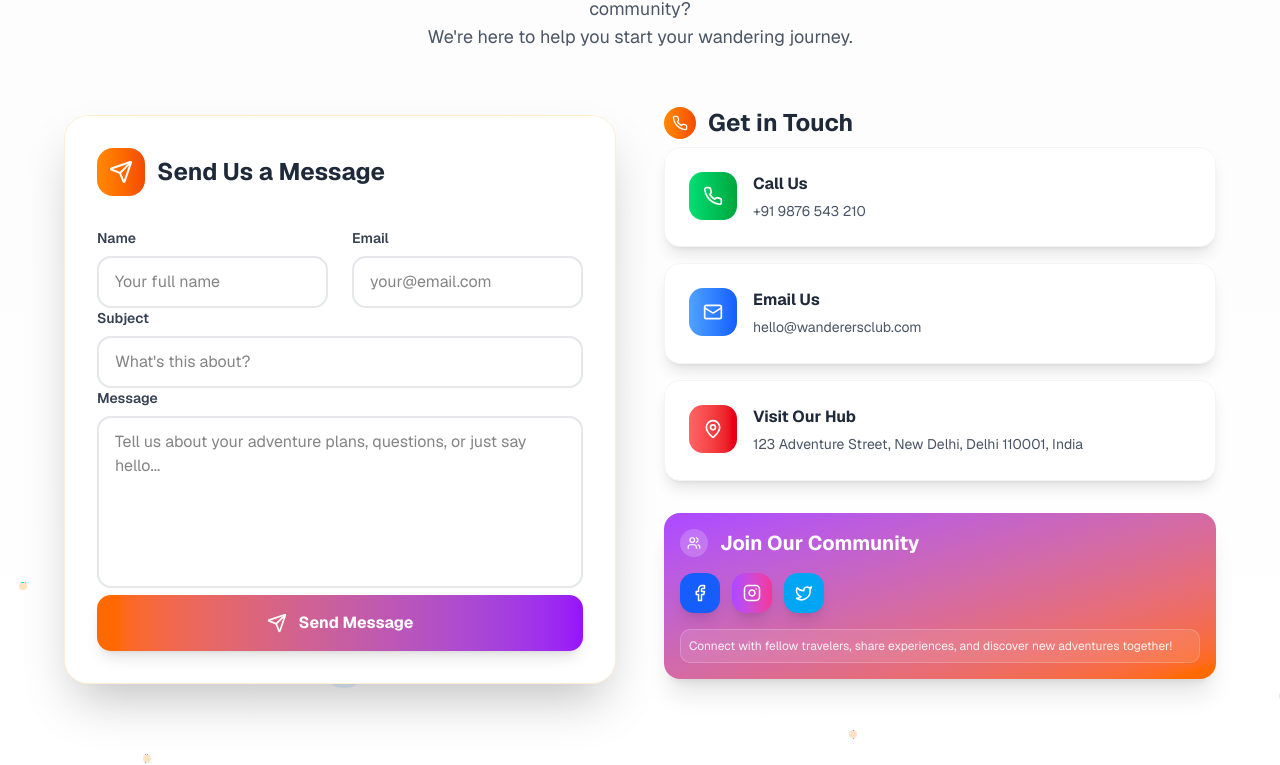
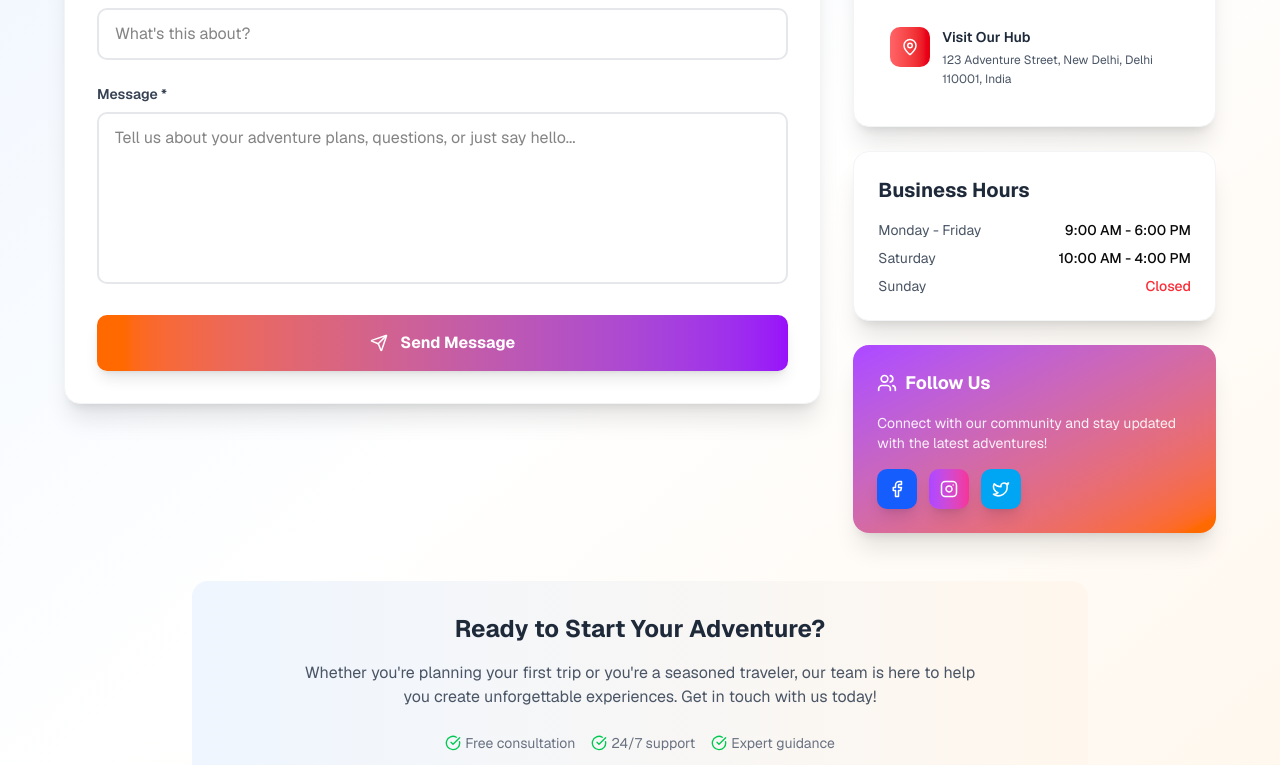
Before and after one commit to nishantraj1202/Wanderer, a Next.js app: page / in a window 1280 px wide. Shown: the part 5818-6583 px from the top of the page. Built offline with nearby package versions, Linux system fonts and the light colour scheme.

Commit message:
updated contact us UI

```diff
--- a/app/componentss/contact.tsx
+++ b/app/componentss/contact.tsx
@@ -1,6 +1,6 @@
 'use client';
 
-import React, { useState, useEffect, ChangeEvent, FormEvent } from 'react';
+import React, { useState, useEffect, ChangeEvent } from 'react';
 import {
   Send,
   Phone,
@@ -9,9 +9,10 @@ import {
   Facebook,
   Instagram,
   Twitter,
-  MessageCircle,
   Users,
-  Sparkles
+  ArrowLeft,
+  Clock,
+  CheckCircle
 } from 'lucide-react';
 
 interface ContactInfo {
@@ -19,16 +20,16 @@ interface ContactInfo {
   title: string;
   detail: string;
   color: string;
-  bgColor: string;
 }
 
 interface SocialLink {
   icon: React.ElementType;
   color: string;
   label: string;
+  href: string;
 }
 
-const Contact: React.FC = () => {
+const ContactPage: React.FC = () => {
   const [formData, setFormData] = useState({
     name: '',
     email: '',
@@ -36,33 +37,30 @@ const Contact: React.FC = () => {
     message: ''
   });
   const [isSubmitting, setIsSubmitting] = useState(false);
-  const [particles, setParticles] = useState<
-    { id: number; x: number; y: number; size: number; delay: number }[]
-  >([]);
+  const [isSubmitted, setIsSubmitted] = useState(false);
   const [mounted, setMounted] = useState(false);
 
   useEffect(() => {
     setMounted(true);
   }, []);
 
-  useEffect(() => {
-    const newParticles = Array.from({ length: 12 }, (_, i) => ({
-      id: i,
-      x: Math.random() * 100,
-      y: Math.random() * 100,
-      size: Math.random() * 3 + 1,
-      delay: Math.random() * 3,
-    }));
-    setParticles(newParticles);
-  }, []);
+  const handleSubmit = async () => {
+    if (!formData.name || !formData.email || !formData.subject || !formData.message) {
+      alert('Please fill in all required fields');
+      return;
+    }
 
-  const handleSubmit = async (e: FormEvent<HTMLFormElement>) => {
-    e.preventDefault();
     setIsSubmitting(true);
+
+    // Simulate API call
     await new Promise(resolve => setTimeout(resolve, 2000));
+
+    setIsSubmitted(true);
     setFormData({ name: '', email: '', subject: '', message: '' });
     setIsSubmitting(false);
-    alert("Message sent successfully! We'll get back to you soon.");
+
+    // Reset success message after 5 seconds
+    setTimeout(() => setIsSubmitted(false), 5000);
   };
 
   const handleInputChange = (e: ChangeEvent<HTMLInputElement | HTMLTextAreaElement>) => {
@@ -75,225 +73,227 @@ const Contact: React.FC = () => {
       icon: Phone,
       title: "Call Us",
       detail: "+91 9876 543 210",
-      color: "from-green-400 to-green-600",
-      bgColor: "bg-green-50"
+      color: "from-green-400 to-green-600"
     },
     {
       icon: Mail,
       title: "Email Us",
       detail: "hello@wanderersclub.com",
-      color: "from-blue-400 to-blue-600",
-      bgColor: "bg-blue-50"
+      color: "from-blue-400 to-blue-600"
     },
     {
       icon: MapPin,
       title: "Visit Our Hub",
       detail: "123 Adventure Street, New Delhi, Delhi 110001, India",
-      color: "from-red-400 to-red-600",
-      bgColor: "bg-red-50"
+      color: "from-red-400 to-red-600"
     }
   ];
 
   const socialLinks: SocialLink[] = [
-    { icon: Facebook, color: "bg-blue-600 hover:bg-blue-700", label: "Facebook" },
-    { icon: Instagram, color: "bg-gradient-to-r from-purple-500 to-pink-500 hover:from-purple-600 hover:to-pink-600", label: "Instagram" },
-    { icon: Twitter, color: "bg-sky-500 hover:bg-sky-600", label: "Twitter" }
+    { icon: Facebook, color: "bg-blue-600 hover:bg-blue-700", label: "Facebook", href: "#" },
+    { icon: Instagram, color: "bg-gradient-to-r from-purple-500 to-pink-500 hover:from-purple-600 hover:to-pink-600", label: "Instagram", href: "#" },
+    { icon: Twitter, color: "bg-sky-500 hover:bg-sky-600", label: "Twitter", href: "#" }
   ];
 
+  const handleBackToHome = () => {
+    // This would typically use router.push('/') or similar navigation
+    console.log('Navigate back to home page');
+  };
+
   return (
-    <section
-      id="contact"
-      className="scroll-mt-24 py-20 bg-gradient-to-b from-muted/30 to-background relative"
-    >
-      {/* Animated Background */}
-      {mounted && (
-        <div className="absolute inset-0 pointer-events-none">
-          {particles.map((particle) => (
-            <div
-              key={particle.id}
-              className="absolute w-2 h-2 bg-orange-300 rounded-full opacity-40 animate-bounce"
-              style={{
-                left: `${particle.x}%`,
-                top: `${particle.y}%`,
-                animationDelay: `${particle.delay}s`,
-                animationDuration: '3s'
-              }}
-            />
-          ))}
-          <div className="absolute top-20 left-10 w-20 h-20 bg-purple-200 rounded-full opacity-30 animate-pulse"></div>
-          <div className="absolute top-40 right-20 w-16 h-16 bg-orange-200 rounded-lg rotate-45 opacity-30 animate-spin-slow"></div>
-          <div className="absolute bottom-32 left-1/4 w-12 h-12 bg-blue-200 rounded-full opacity-40 animate-bounce"></div>
+    <div className="min-h-screen bg-gradient-to-br from-blue-50 via-white to-orange-50">
+      {/* Header */}
+
+
+      <div className="container mx-auto px-6 py-12">
+        {/* Success Message */}
+        {isSubmitted && (
+          <div className="mb-8 bg-green-50 border border-green-200 rounded-xl p-4 flex items-center gap-3 max-w-4xl mx-auto">
+            <CheckCircle size={24} className="text-green-600" />
+            <div>
+              <h3 className="font-semibold text-green-800">Message Sent Successfully!</h3>
+              <p className="text-green-700 text-sm">We'll get back to you within 24 hours.</p>
+            </div>
           </div>
         )}
 
-      <div className="relative z-10 container mx-auto px-6 py-16">
-        {/* Header */}
-        <div className="text-center mb-16">
-          <div className="inline-flex items-center gap-2 mb-4">
-            <Sparkles size={24} className="text-orange-500 animate-spin" />
-            <h1 className="text-4xl md:text-5xl font-bold text-gray-800">
-              Connect with Fellow <span className="text-orange-500">Wanderers</span>
-            </h1>
-            <Sparkles size={24} className="text-purple-500 animate-spin" style={{ animationDelay: '1s' }} />
+        <div className="grid lg:grid-cols-3 gap-8 max-w-6xl mx-auto">
+          {/* Contact Form - Takes 2 columns */}
+          <div className="lg:col-span-2">
+            <div className="bg-white rounded-2xl shadow-xl p-8 border border-gray-100">
+              <div className="flex items-center gap-3 mb-6">
+                <div className="w-10 h-10 bg-gradient-to-r from-orange-400 to-orange-600 rounded-xl flex items-center justify-center">
+                  <Send size={20} className="text-white" />
                 </div>
-          <div className="w-20 h-1 bg-gradient-to-r from-orange-400 to-purple-500 mx-auto mb-6 rounded-full"></div>
-          <p className="text-gray-600 text-lg max-w-2xl mx-auto">
-            Have questions about your next adventure? Want to connect with our community?
-            <br />
-            We're here to help you start your wandering journey.
-          </p>
+                <h2 className="text-2xl font-bold text-gray-800">Send Us a Message</h2>
               </div>
 
-        <div className="grid lg:grid-cols-2 gap-12 max-w-6xl mx-auto items-start">
-          {/* Contact Form */}
-          <div className="order-2 lg:order-1">
-            <div className="bg-white rounded-3xl p-8 shadow-2xl hover:shadow-3xl transition-all duration-500 border border-orange-100 h-full">
-              <div className="flex items-center gap-3 mb-8">
-                <div className="w-12 h-12 bg-gradient-to-r from-orange-400 to-orange-600 rounded-2xl flex items-center justify-center">
-                  <Send size={24} className="text-white" />
-                </div>
-                <h3 className="text-2xl font-bold text-gray-800">Send Us a Message</h3>
-              </div>
               <div className="space-y-6">
-                <form onSubmit={handleSubmit}>
                 <div className="grid md:grid-cols-2 gap-6">
-                    <div className="group">
-                      <label className="block text-sm font-semibold text-gray-700 mb-2">Name</label>
+                  <div>
+                    <label className="block text-sm font-semibold text-gray-700 mb-2">
+                      Full Name *
+                    </label>
                     <input
                       type="text"
                       name="name"
                       value={formData.name}
                       onChange={handleInputChange}
-                        placeholder="Your full name"
-                        className="w-full px-4 py-3 border-2 border-gray-200 rounded-xl focus:border-orange-400 focus:outline-none transition-all duration-300 group-hover:border-gray-300"
-                        required
+                      placeholder="Enter your full name"
+                      className="w-full px-4 py-3 border-2 border-gray-200 rounded-lg focus:border-orange-400 focus:outline-none transition-all duration-300"
                     />
                   </div>
-                    <div className="group">
-                      <label className="block text-sm font-semibold text-gray-700 mb-2">Email</label>
+                  <div>
+                    <label className="block text-sm font-semibold text-gray-700 mb-2">
+                      Email Address *
+                    </label>
                     <input
                       type="email"
                       name="email"
                       value={formData.email}
                       onChange={handleInputChange}
                       placeholder="your@email.com"
-                        className="w-full px-4 py-3 border-2 border-gray-200 rounded-xl focus:border-orange-400 focus:outline-none transition-all duration-300 group-hover:border-gray-300"
-                        required
+                      className="w-full px-4 py-3 border-2 border-gray-200 rounded-lg focus:border-orange-400 focus:outline-none transition-all duration-300"
                     />
                   </div>
                 </div>
-                  <div className="group">
-                    <label className="block text-sm font-semibold text-gray-700 mb-2">Subject</label>
+
+                <div>
+                  <label className="block text-sm font-semibold text-gray-700 mb-2">
+                    Subject *
+                  </label>
                   <input
                     type="text"
                     name="subject"
                     value={formData.subject}
                     onChange={handleInputChange}
                     placeholder="What's this about?"
-                      className="w-full px-4 py-3 border-2 border-gray-200 rounded-xl focus:border-orange-400 focus:outline-none transition-all duration-300 group-hover:border-gray-300"
-                      required
+                    className="w-full px-4 py-3 border-2 border-gray-200 rounded-lg focus:border-orange-400 focus:outline-none transition-all duration-300"
                   />
                 </div>
-                  <div className="group">
-                    <label className="block text-sm font-semibold text-gray-700 mb-2">Message</label>
+
+                <div>
+                  <label className="block text-sm font-semibold text-gray-700 mb-2">
+                    Message *
+                  </label>
                   <textarea
                     name="message"
                     value={formData.message}
                     onChange={handleInputChange}
                     placeholder="Tell us about your adventure plans, questions, or just say hello..."
                     rows={6}
-                      className="w-full px-4 py-3 border-2 border-gray-200 rounded-xl focus:border-orange-400 focus:outline-none transition-all duration-300 group-hover:border-gray-300 resize-none"
-                      required
+                    className="w-full px-4 py-3 border-2 border-gray-200 rounded-lg focus:border-orange-400 focus:outline-none transition-all duration-300 resize-none"
                   />
                 </div>
+
                 <button
-                    type="submit"
+                  onClick={handleSubmit}
                   disabled={isSubmitting}
-                    className="w-full bg-gradient-to-r from-orange-500 to-purple-600 text-white font-bold py-4 px-8 rounded-xl hover:from-orange-600 hover:to-purple-700 transform hover:scale-105 transition-all duration-300 shadow-lg hover:shadow-xl disabled:opacity-50 disabled:cursor-not-allowed flex items-center justify-center gap-3 group"
+                  className="w-full bg-gradient-to-r from-orange-500 to-purple-600 text-white font-bold py-4 px-8 rounded-lg hover:from-orange-600 hover:to-purple-700 transform hover:scale-[1.02] transition-all duration-300 shadow-lg hover:shadow-xl disabled:opacity-50 disabled:cursor-not-allowed flex items-center justify-center gap-3"
                 >
                   {isSubmitting ? (
-                      <div className="w-6 h-6 border-2 border-white border-t-transparent rounded-full animate-spin" />
+                    <div className="w-5 h-5 border-2 border-white border-t-transparent rounded-full animate-spin" />
                   ) : (
-                      <Send size={20} className="group-hover:translate-x-1 transition-transform" />
+                    <Send size={18} />
                   )}
-                    {isSubmitting ? 'Sending...' : 'Send Message'}
+                  {isSubmitting ? 'Sending Message...' : 'Send Message'}
                 </button>
-                </form>
               </div>
             </div>
           </div>
-          {/* Contact Info & Community */}
-          <div className="order-1 lg:order-2 space-y-8 flex flex-col h-full -mt-2">
-            {/* Get in Touch */}
-            <div>
-              <div className="flex items-center gap-3 mb-2">
-                <div className="w-8 h-8 bg-gradient-to-r from-orange-400 to-orange-600 rounded-full flex items-center justify-center ">
-                  <Phone size={16} className="text-white" />
-                </div>
-                <h3 className="text-2xl font-bold text-gray-800">Get in Touch</h3>
-              </div>
+
+          {/* Contact Info Sidebar */}
+          <div className="space-y-6">
+            {/* Contact Details */}
+            <div className="bg-white rounded-2xl shadow-xl p-6 border border-gray-100">
+              <h3 className="text-xl font-bold text-gray-800 mb-4">Get in Touch</h3>
               <div className="space-y-4">
                 {contactInfo.map((info, index) => (
-                  <div
-                    key={index}
-                    className="bg-white p-6 rounded-2xl shadow-lg hover:shadow-xl transition-all duration-300 hover:scale-105 border border-gray-100 group"
-                  >
-                    <div className="flex items-start gap-4">
-                      <div className={`w-12 h-12 bg-gradient-to-r ${info.color} rounded-xl flex items-center justify-center group-hover:scale-110 transition-transform`}>
-                        <info.icon size={20} className="text-white" />
+                  <div key={index} className="flex items-start gap-3 p-3 rounded-lg hover:bg-gray-50 transition-colors">
+                    <div className={`w-10 h-10 bg-gradient-to-r ${info.color} rounded-lg flex items-center justify-center flex-shrink-0`}>
+                      <info.icon size={18} className="text-white" />
                     </div>
                     <div>
-                        <h4 className="font-bold text-gray-800 mb-1 group-hover:text-orange-600 transition-colors">
-                          {info.title}
-                        </h4>
-                        <p className="text-gray-600 text-sm leading-relaxed">
-                          {info.detail}
-                        </p>
-                      </div>
+                      <h4 className="font-semibold text-gray-800 text-sm">{info.title}</h4>
+                      <p className="text-gray-600 text-xs mt-1 leading-relaxed">{info.detail}</p>
                     </div>
                   </div>
                 ))}
               </div>
             </div>
-            {/* Join Community */}
-            <div className="bg-gradient-to-br from-purple-500 to-orange-500 p-4 rounded-2xl text-white shadow-xl flex-1 flex flex-col justify-center w-full">
-              <div className="flex items-center gap-3 mb-4">
-                <div className="w-7 h-7 bg-white/20 rounded-full flex items-center justify-center">
-                  <Users size={14} className="text-white" />
+
+            {/* Business Hours */}
+            <div className="bg-white rounded-2xl shadow-xl p-6 border border-gray-100">
+              <h3 className="text-xl font-bold text-gray-800 mb-4">Business Hours</h3>
+              <div className="space-y-2 text-sm">
+                <div className="flex justify-between">
+                  <span className="text-gray-600">Monday - Friday</span>
+                  <span className="font-medium">9:00 AM - 6:00 PM</span>
                 </div>
-                <h3 className="text-xl font-bold">Join Our Community</h3>
+                <div className="flex justify-between">
+                  <span className="text-gray-600">Saturday</span>
+                  <span className="font-medium">10:00 AM - 4:00 PM</span>
                 </div>
-              <div className="flex gap-3 mb-4">
+                <div className="flex justify-between">
+                  <span className="text-gray-600">Sunday</span>
+                  <span className="font-medium text-red-500">Closed</span>
+                </div>
+              </div>
+            </div>
+
+            {/* Social Links */}
+            <div className="bg-gradient-to-br from-purple-500 to-orange-500 rounded-2xl shadow-xl p-6 text-white">
+              <div className="flex items-center gap-2 mb-4">
+                <Users size={20} />
+                <h3 className="text-lg font-bold">Follow Us</h3>
+              </div>
+              <p className="text-white/90 text-sm mb-4">
+                Connect with our community and stay updated with the latest adventures!
+              </p>
+              <div className="flex gap-3">
                 {socialLinks.map((social, index) => (
-                  <button
+                  <a
                     key={index}
-                    className={`w-10 h-10 ${social.color} rounded-xl flex items-center justify-center transform hover:scale-110 hover:-translate-y-1 transition-all duration-300 shadow-lg hover:shadow-xl group`}
+                    href={social.href}
+                    className={`w-10 h-10 ${social.color} rounded-lg flex items-center justify-center transform hover:scale-110 transition-all duration-300 shadow-lg`}
                     aria-label={social.label}
                   >
-                    <social.icon size={18} className="text-white group-hover:animate-bounce" />
-                  </button>
+                    <social.icon size={18} className="text-white" />
+                  </a>
                 ))}
               </div>
-              <div className="bg-white/10 backdrop-blur-sm rounded-lg p-2 border border-white/20">
-                <p className="text-white/90 text-xs">
-                  Connect with fellow travelers, share experiences, and discover new adventures together!
+            </div>
+          </div>
+        </div>
+
+        {/* Additional Information */}
+        <div className="mt-12 bg-gradient-to-r from-blue-50 to-orange-50 rounded-2xl p-8 max-w-4xl mx-auto">
+          <div className="text-center">
+            <h3 className="text-2xl font-bold text-gray-800 mb-4">
+              Ready to Start Your Adventure?
+            </h3>
+            <p className="text-gray-600 mb-6 max-w-2xl mx-auto">
+              Whether you're planning your first trip or you're a seasoned traveler, our team is here to help you create unforgettable experiences. Get in touch with us today!
             </p>
+            <div className="flex flex-wrap justify-center gap-4 text-sm text-gray-500">
+              <span className="flex items-center gap-1">
+                <CheckCircle size={16} className="text-green-500" />
+                Free consultation
+              </span>
+              <span className="flex items-center gap-1">
+                <CheckCircle size={16} className="text-green-500" />
+                24/7 support
+              </span>
+              <span className="flex items-center gap-1">
+                <CheckCircle size={16} className="text-green-500" />
+                Expert guidance
+              </span>
             </div>
           </div>
         </div>
       </div>
     </div>
-      <style>{`
-        @keyframes spin-slow {
-          from { transform: rotate(0deg); }
-          to { transform: rotate(360deg); }
-        }
-        .animate-spin-slow {
-          animation: spin-slow 8s linear infinite;
-        }
-      `}</style>
-    </section>
   );
 };
 
-export default Contact;
+export default ContactPage;
--- a/app/gallery/[id]/page.tsx
+++ b/app/gallery/[id]/page.tsx
@@ -170,7 +170,7 @@ const GalleryDetailPage = () => {
   }
 
   return (
-    <section className="min-h-screen bg-gradient-to-br from-blue-50 via-orange-50 to-purple-50">
+    <div className="pt-25 min-h-screen bg-gray-50">
       {/* Header */}
       <div className="bg-white/80 backdrop-blur-sm sticky top-0 z-40 border-b">
         <div className="container mx-auto px-4 py-4">
@@ -407,7 +407,7 @@ const GalleryDetailPage = () => {
           </motion.div>
         </motion.div>
       )}
-    </section>
+    </div>
   );
 };
 
```
Lines whose indentation alone changed are shown as unchanged.
